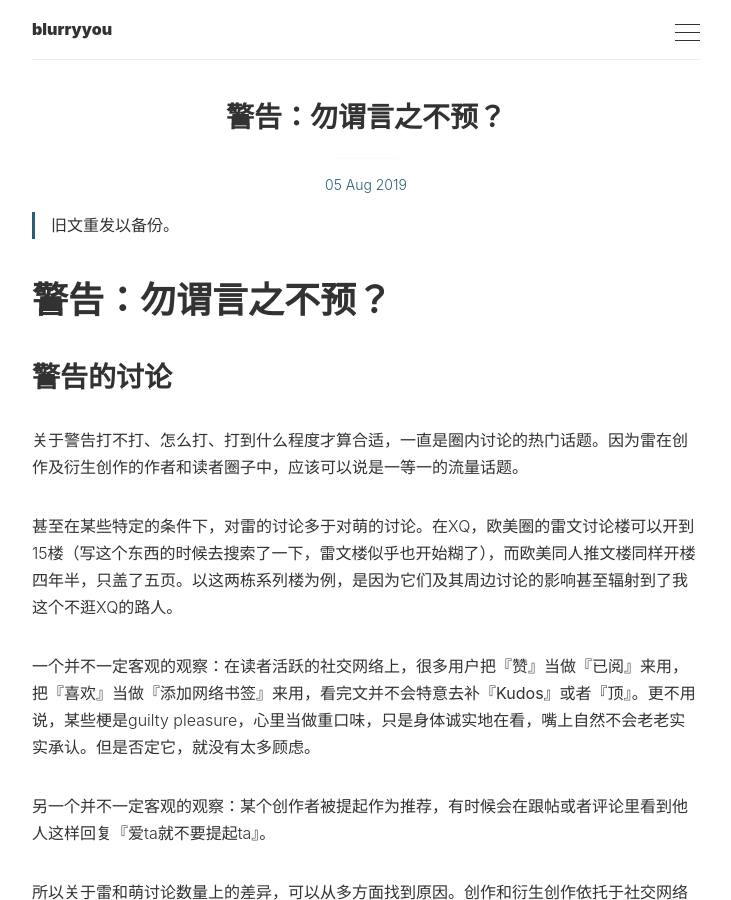
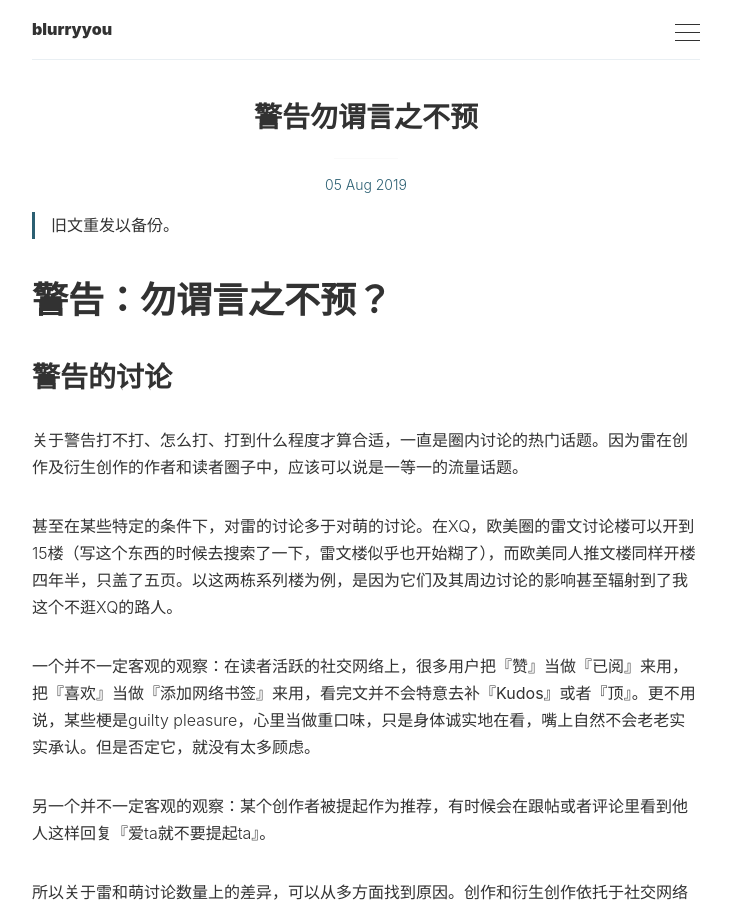
Before and after one commit to blurryyou/blurryyou.github.io, a Jekyll site: the page built from _posts/2019-08-05-use-warnings-be-happy.md, in a window 1280 px wide and 900 px high. Shown: the whole window, without its empty margins (274-1005 px from the left). Built offline with Jekyll 4.4.1, drawn with Linux system fonts in a browser that asks for light colours.

```diff
--- a/_posts/2019-08-05-use-warnings-be-happy.md
+++ b/_posts/2019-08-05-use-warnings-be-happy.md
@@ -1,6 +1,6 @@
 ---
 layout: post
-title: 警告：勿谓言之不预？
+title: 警告勿谓言之不预
 featured: true
 tags: [fandom]
 ---
```
